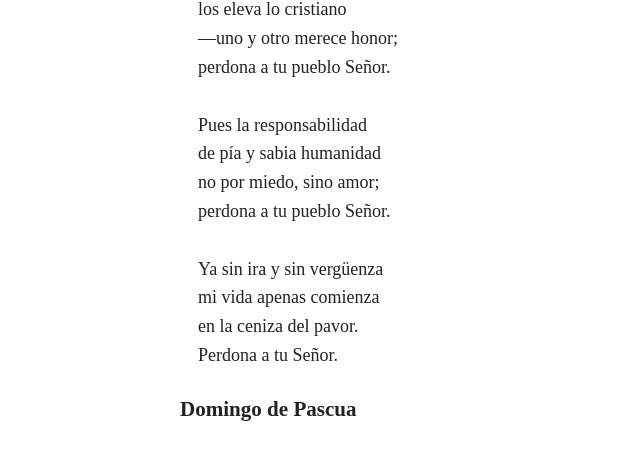
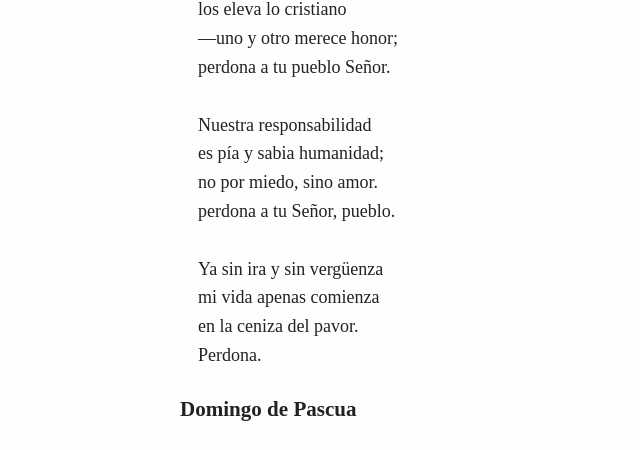
Before and after one commit to lfborjas/home, a Jekyll site: the page built from _posts/2017-04-16-semana-santa.markdown, in a window 1280 px wide and 900 px high, scrolled down 2388 px. Shown: the part 145-595 px from the top of the window, without its empty margins (85-725 px from the left). Built offline with Jekyll 4.4.1, drawn with Linux system fonts in a browser that asks for light colours.

Commit message:
some edits maybe

```diff
--- a/_posts/2017-04-16-semana-santa.markdown
+++ b/_posts/2017-04-16-semana-santa.markdown
@@ -87,15 +87,15 @@ location: Brooklyn, NY
 <p class="p3">—uno y otro merece honor;</p>
 <p class="p3">perdona a tu pueblo Señor.</p>
 <p class="p2"><br></p>
-<p class="p3">Pues la responsabilidad</p>
-<p class="p3">de pía y sabia humanidad</p>
-<p class="p3">no por miedo, sino amor;</p>
-<p class="p3">perdona a tu pueblo Señor.</p>
+<p class="p3">Nuestra responsabilidad</p>
+<p class="p3">es pía y sabia humanidad;</p>
+<p class="p3">no por miedo, sino amor.</p>
+<p class="p3">perdona a tu Señor, pueblo.</p>
 <p class="p2"><br></p>
 <p class="p3">Ya sin ira y sin vergüenza</p>
 <p class="p3">mi vida apenas comienza</p>
 <p class="p3">en la ceniza del pavor.</p>
-<p class="p3">Perdona a tu Señor.</p>
+<p class="p3">Perdona.</p>
 <p class="p2"><br></p>
 <h3 style="margin: 0.0px 0.0px 0.0px 0.0px; font: 12.0px "><b>Domingo de Pascua</b></h3>
 <p class="p2"><br></p>
```
